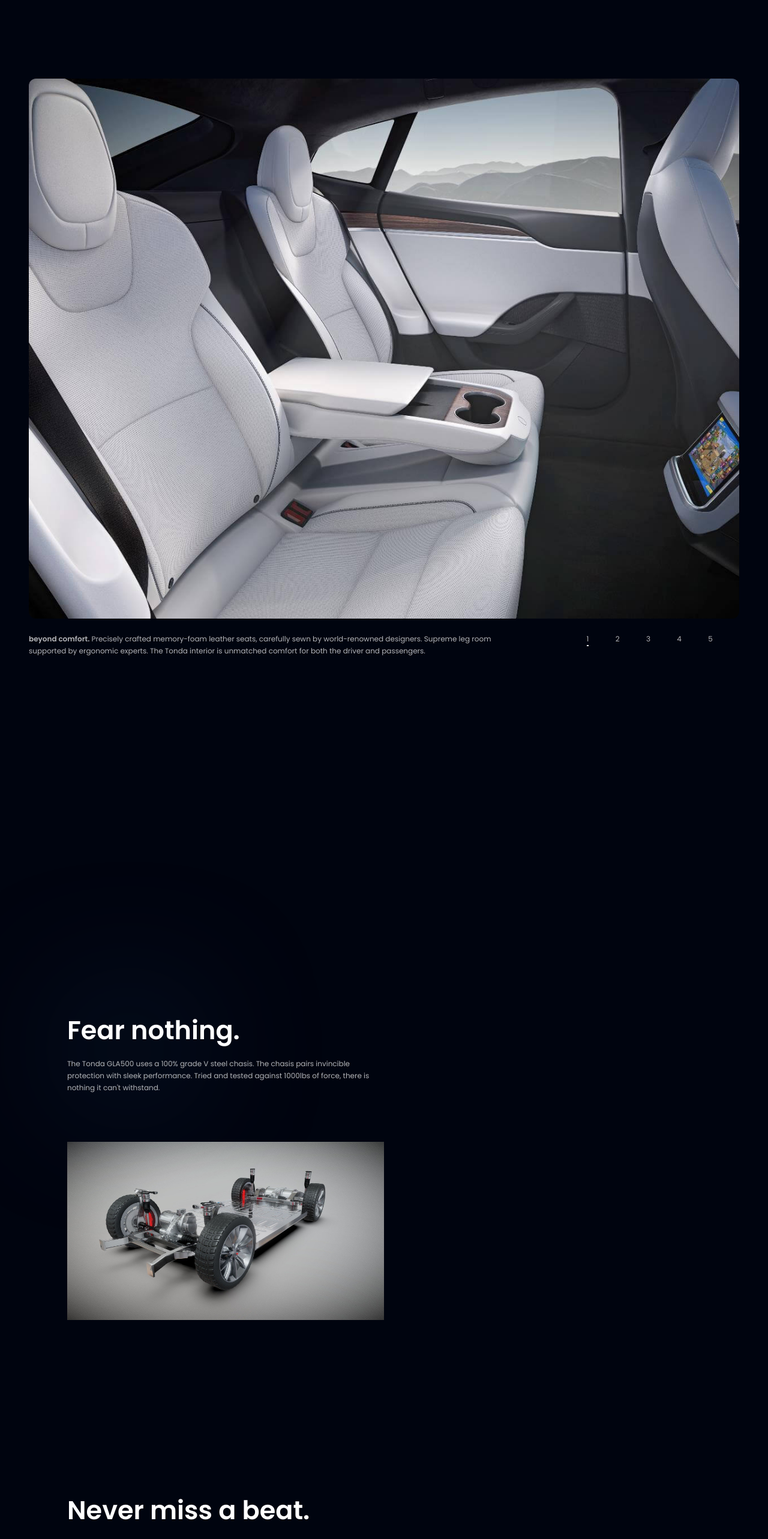
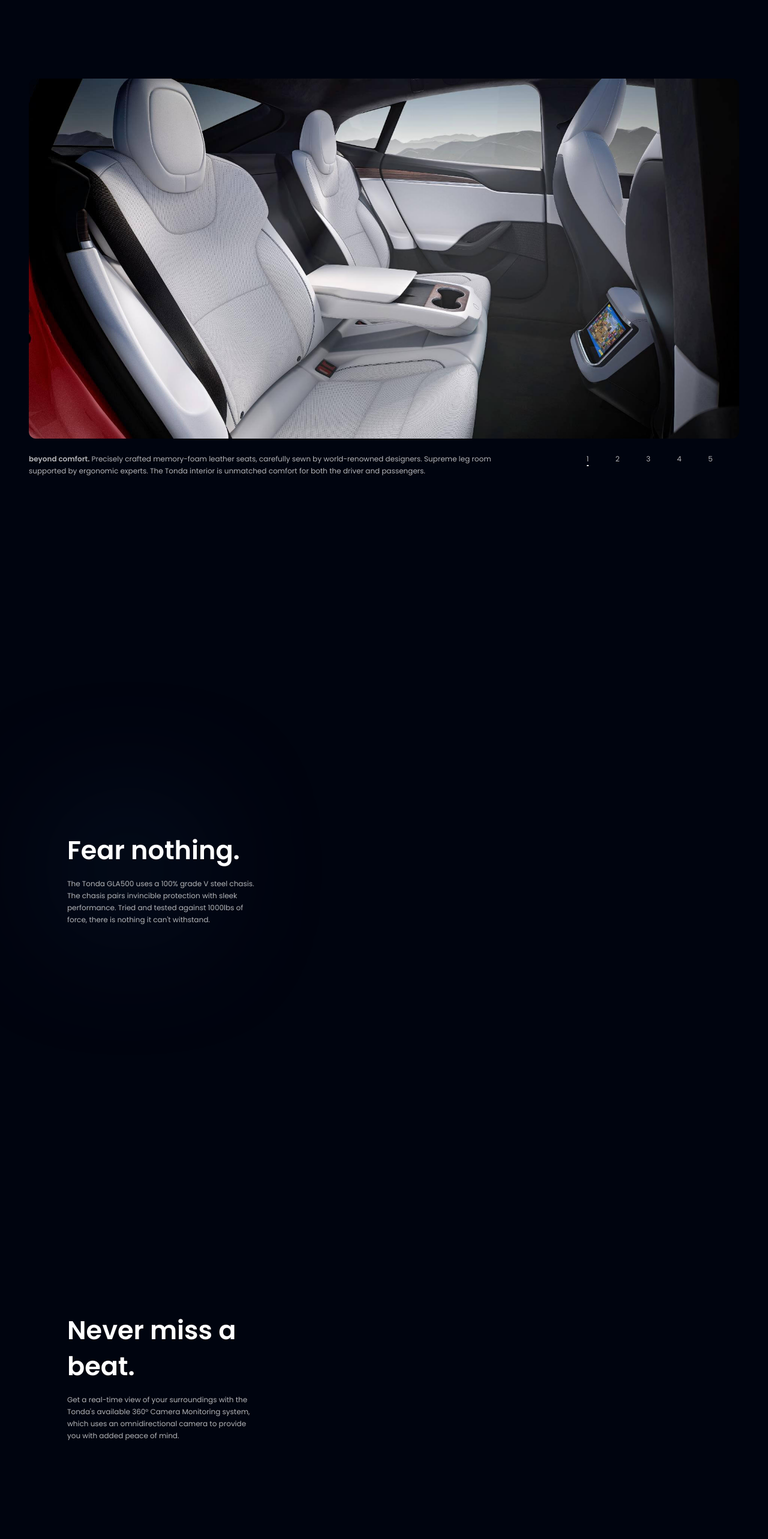
Before and after one commit to derronli/Tonda-GLA500, a React (Vite) app: page / in a window 1280 px wide. Shown: the part 3060-5625 px from the top of the page at 60% size. Built offline with nearby package versions, Linux system fonts and the light colour scheme.

Commit message:
fix responsiveness on FeaturedScroll and Slider

```diff
--- a/src/components/FeaturedScroll.jsx
+++ b/src/components/FeaturedScroll.jsx
@@ -34,7 +34,10 @@ const FeaturedScroll = () => {
       <div className="scrollText scrollBound pb-96"></div>
       <div className="flex scrollElement xl:flex-row flex-col xl:items-center items-start relative">
         <div className="absolute z-[0] w-[15%] h-[15%] left-6 rounded-full blue__gradient bottom-84" />
-        <div id="img-1" className="xl:flex-1 flex scrollText flex-col max-w-lg">
+        <div
+          id="img-1"
+          className="flex-1 flex scrollText flex-col xl:max-w-lg lg:max-w-xs"
+        >
           <h1 className={`${styles.heading2} py-4 z-10`}>Fear nothing.</h1>
           <p
             className={`${styles.paragraph} leading-[36px] z-10 xs:text-[18px] text-[14px]`}
@@ -49,17 +52,20 @@ const FeaturedScroll = () => {
             backgroundImage: `url(${featured_imgSet[imgNum]})`,
           }}
           id="imgChanger"
-          className="flex-1 bg-cover bg-center mx-8 duration-500 pastScroll xl:block hidden"
+          className="flex-1 bg-cover bg-center mx-8 duration-500 pastScroll lg:block hidden"
         ></div>
         <img
           src={featured_imgSet["img-1"]}
           alt=""
-          className="xl:hidden flex max-h-[60%] pt-20 ss:w-1/2 w-full"
+          className="lg:hidden flex max-h-[60%] pt-20 ss:w-1/2 w-full"
         />
       </div>
       {/*  */}
       <div className="flex scrollElement xl:flex-row flex-col xl:items-center items-start">
-        <div id="img-2" className="xl:flex-1 flex scrollText flex-col max-w-lg">
+        <div
+          id="img-2"
+          className="xl:flex-1 flex scrollText flex-col xl:max-w-lg lg:max-w-xs"
+        >
           <h1 className={`${styles.heading2} py-4`}>Never miss a beat.</h1>
           <p
             className={`${styles.paragraph} leading-[36px] xs:text-[18px] text-[14px]`}
@@ -72,12 +78,15 @@ const FeaturedScroll = () => {
         <img
           src={featured_imgSet["img-2"]}
           alt=""
-          className="xl:hidden flex max-h-[60%] pt-20 ss:w-1/2 w-full"
+          className="lg:hidden flex max-h-[60%] pt-20 ss:w-1/2 w-full"
         />
       </div>
       {/*  */}
       <div className="flex scrollElement xl:flex-row flex-col xl:items-center items-start">
-        <div id="img-3" className="xl:flex-1 flex scrollText flex-col max-w-lg">
+        <div
+          id="img-3"
+          className="xl:flex-1 flex scrollText flex-col xl:max-w-lg lg:max-w-xs"
+        >
           <h1 className={`${styles.heading2} py-4`}>Inspire your senses.</h1>
           <p
             className={`${styles.paragraph} leading-[36px] xs:text-[18px] text-[14px]`}
@@ -90,7 +99,7 @@ const FeaturedScroll = () => {
         <img
           src={featured_imgSet["img-3"]}
           alt=""
-          className="xl:hidden flex max-h-[60%] pt-20 ss:w-1/2 w-full"
+          className="lg:hidden flex max-h-[60%] pt-20 ss:w-1/2 w-full"
         />
       </div>
       <div className="scrollText scrollBound pt-96"></div>
--- a/src/components/Slider.jsx
+++ b/src/components/Slider.jsx
@@ -10,13 +10,13 @@ const Slider = () => {
   };
 
   return (
-    <section className="pb-20 flex-col w-full">
+    <section className="pb-20 flex-col w-full section-container">
       <div className="xs:px-12 px-6">
         <div
           style={{
             backgroundImage: `url(${slider1[currSlide].image})`,
           }}
-          className="flex-1 bg-center bg-cover w-full sm:h-[900px] h-[500px] duration-500 rounded-xl"
+          className="flex-1 bg-center bg-cover w-full xl:h-[900px] md:h-[600px] h-[500px] duration-500 rounded-xl"
         ></div>
       </div>
 
--- a/src/index.css
+++ b/src/index.css
@@ -157,6 +157,17 @@
   height: 55%;
 }
 
+@media only screen and (max-width: 1080px) {
+  .scrollImg {
+    left: 80%;
+    top: 50%;
+    transform: translate(-80%, -50%);
+    position: fixed;
+    width: 500px;
+    height: 500px;
+  }
+}
+
 .pastScroll {
   margin-left: 6rem;
   margin-right: 6rem;
```
